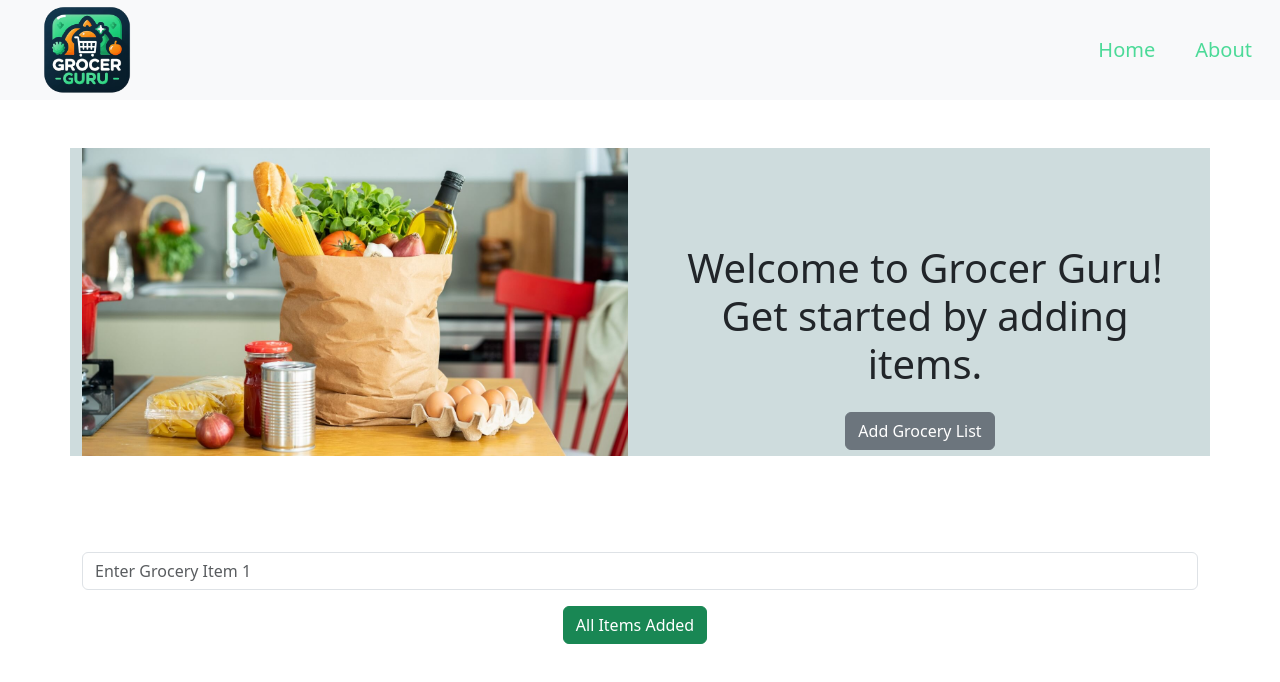
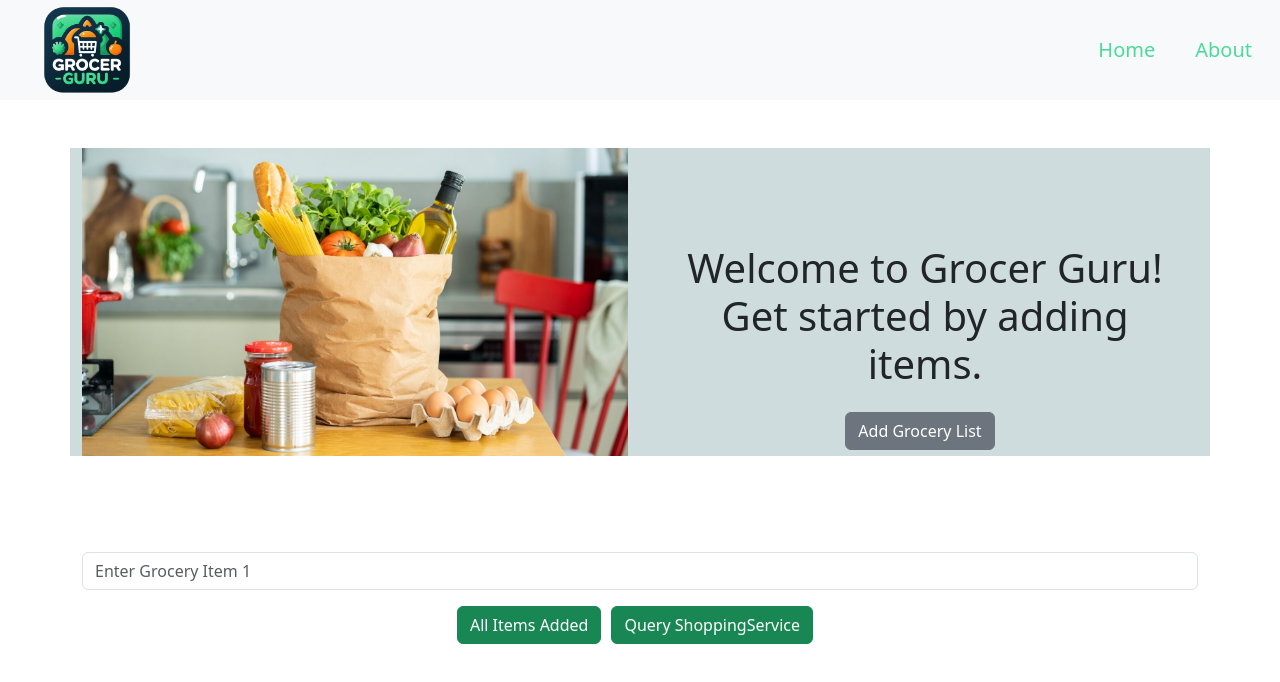
Before and after one commit to jamesn8391/Grocer-Guru, a Vue app: page / in a window 1280 px wide. Both pictures are taken after a click on the button "Add Grocery List". Shown: the top 682 px of the page. Built offline with nearby package versions, Linux system fonts and the light colour scheme.

Commit message:
added export to shopping service and function call in homeview

```diff
--- a/package.json
+++ b/package.json
@@ -12,11 +12,12 @@
     "bootstrap": "^5.3.2",
     "bootstrap-vue": "^2.23.1",
     "dotenv": "^16.3.1",
+    "serpapi": "^2.0.0",
     "vue": "^3.3.8",
     "vue-router": "^4.2.5"
   },
   "devDependencies": {
     "@vitejs/plugin-vue": "^4.4.0",
-    "vite": "^4.4.11"
+    "vite": "^4.5.0"
   }
 }
--- a/src/services/ShoppingService.js
+++ b/src/services/ShoppingService.js
@@ -1,16 +1,20 @@
-require('dotenv').config();
-const { getJson } = require("serpapi");
+const env = import.meta.env;
+import { getJson } from 'serpapi';
+
 
 export function fetchShoppingResults(query) {
   return new Promise((resolve, reject) => {
+    const serpApiKey = import.meta.env.VITE_SERP_KEY;
     getJson({
       engine: "google",
       api_key: serpApiKey,
       tbm: "shop",
-      tbs: "mr:1,merchagg:g784994%7Cm10046|m122214550|g8299768%7Cm8175035|g126652263%7Cm117989436",
       q: query,
       num: 100,
       location: 'College Station, Texas',
+      searchParams:{
+        tbs: "mr:1,merchagg:g784994%7Cm10046|m122214550|g8299768%7Cm8175035|g126652263%7Cm117989436",
+      },
     }, (data) => {
       const shoppingResults = data["shopping_results"];
 
--- a/src/views/HomeView.vue
+++ b/src/views/HomeView.vue
@@ -37,10 +37,14 @@
     <button @click="saveAllItems" class="btn btn-success mt-3 ml-3">
       All Items Added
     </button>
+    <button @click="handleShoppingResults" class="btn btn-success mt-3 ml-3">
+      Query ShoppingService
+    </button>
   </div>
 </template>
 
 <script>
+import { fetchShoppingResults } from '@/services/ShoppingService';
 export default {
   data() {
     return {
@@ -67,6 +71,18 @@ export default {
         }
       });
     },
+    handleShoppingResults() {
+      const query = 'bananas'; // Set your search query here
+      fetchShoppingResults(query)
+        .then(results => {
+          // Handle the results
+          console.log(results);
+        })
+        .catch(error => {
+          // Handle the error
+          console.error(error);
+        });
+    },
     saveAllItems() {
       console.log('All items:', this.groceryItems);
     }
```
Also changed, not shown: 1 other file (tests, documents, lock files or other folders).
